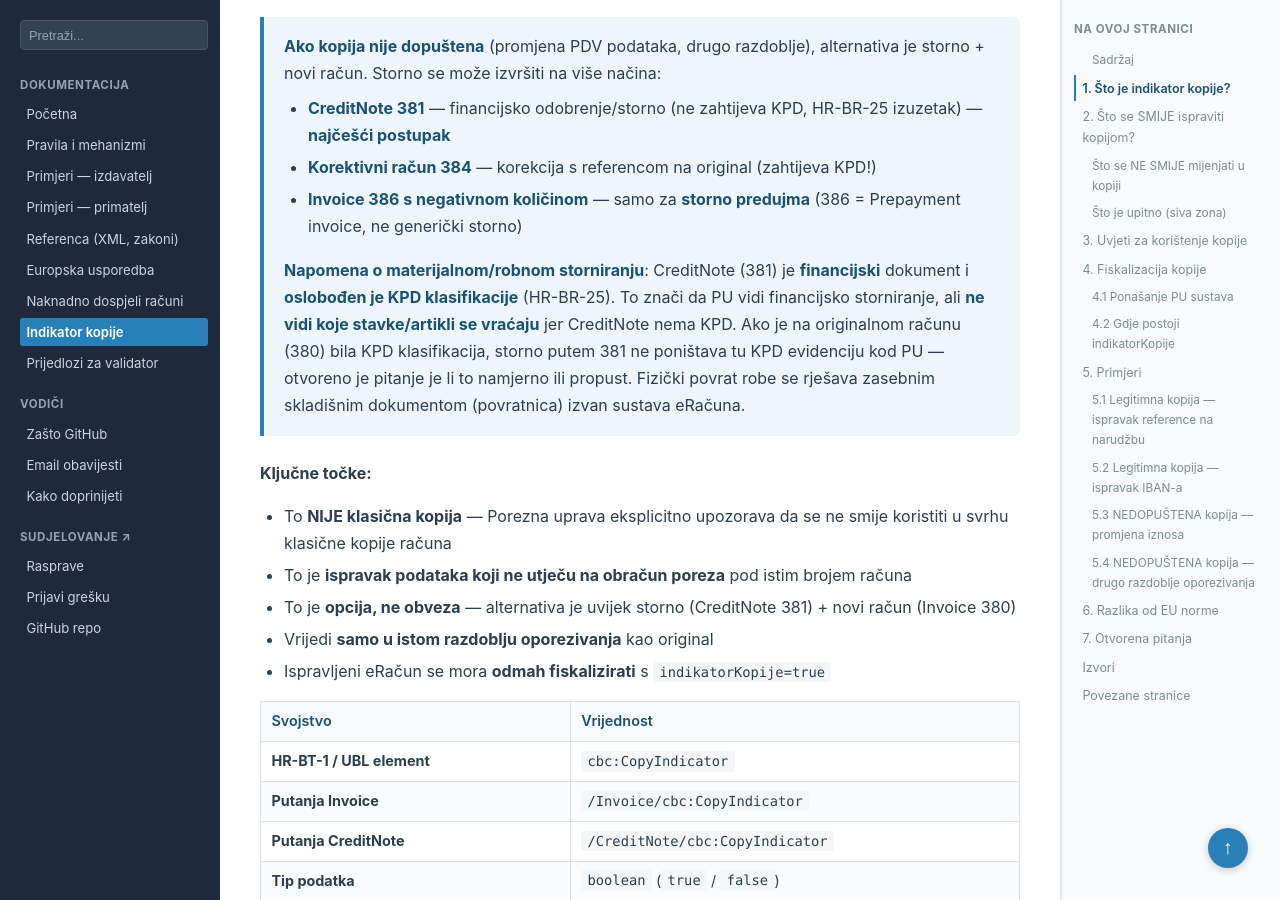
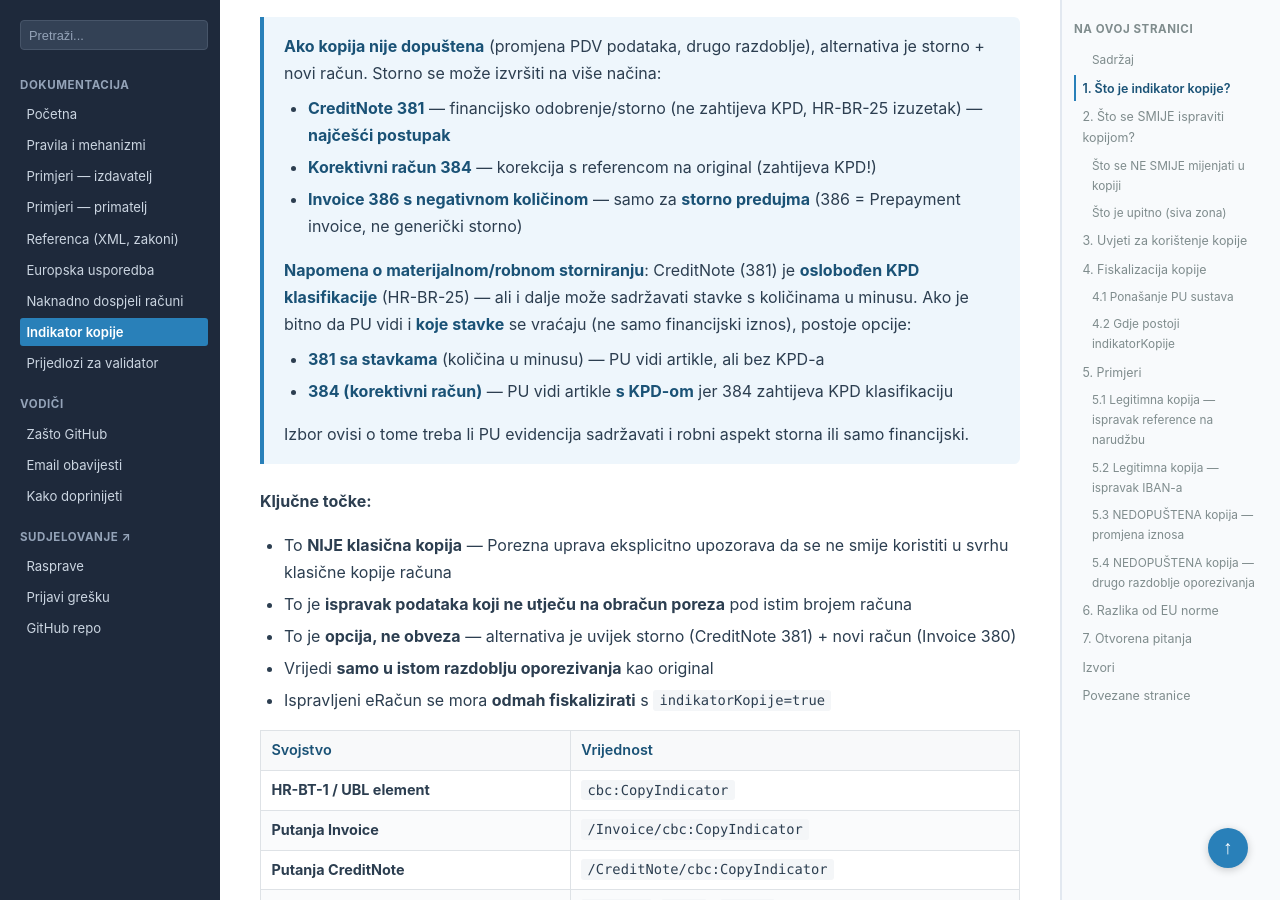
Before and after one commit to dageci/eracun-fiskalizacija-datumi, a Jekyll site: the page built from docs/indikator-kopije.md, in a window 1280 px wide and 900 px high, scrolled down 1809 px. Built offline with Jekyll 4.4.1, drawn with Linux system fonts in a browser that asks for light colours.

Commit message:
storno: 381 sa stavkama ili 384 s KPD — ne treba povratnica izvan sustava

```diff
--- a/docs/indikator-kopije.md
+++ b/docs/indikator-kopije.md
@@ -36,7 +36,11 @@ Ovo znači da `CopyIndicator` / `indikatorKopije` **nije** mehanizam za ponovno
 > - **Korektivni račun 384** — korekcija s referencom na original (zahtijeva KPD!)
 > - **Invoice 386 s negativnom količinom** — samo za **storno predujma** (386 = Prepayment invoice, ne generički storno)
 >
-> **Napomena o materijalnom/robnom storniranju**: CreditNote (381) je **financijski** dokument i **oslobođen je KPD klasifikacije** (HR-BR-25). To znači da PU vidi financijsko storniranje, ali **ne vidi koje stavke/artikli se vraćaju** jer CreditNote nema KPD. Ako je na originalnom računu (380) bila KPD klasifikacija, storno putem 381 ne poništava tu KPD evidenciju kod PU — otvoreno je pitanje je li to namjerno ili propust. Fizički povrat robe se rješava zasebnim skladišnim dokumentom (povratnica) izvan sustava eRačuna.
+> **Napomena o materijalnom/robnom storniranju**: CreditNote (381) je **oslobođen KPD klasifikacije** (HR-BR-25) — ali i dalje može sadržavati stavke s količinama u minusu. Ako je bitno da PU vidi i **koje stavke** se vraćaju (ne samo financijski iznos), postoje opcije:
+> - **381 sa stavkama** (količina u minusu) — PU vidi artikle, ali bez KPD-a
+> - **384 (korektivni račun)** — PU vidi artikle **s KPD-om** jer 384 zahtijeva KPD klasifikaciju
+>
+> Izbor ovisi o tome treba li PU evidencija sadržavati i robni aspekt storna ili samo financijski.
 
 **Ključne točke:**
 
```
